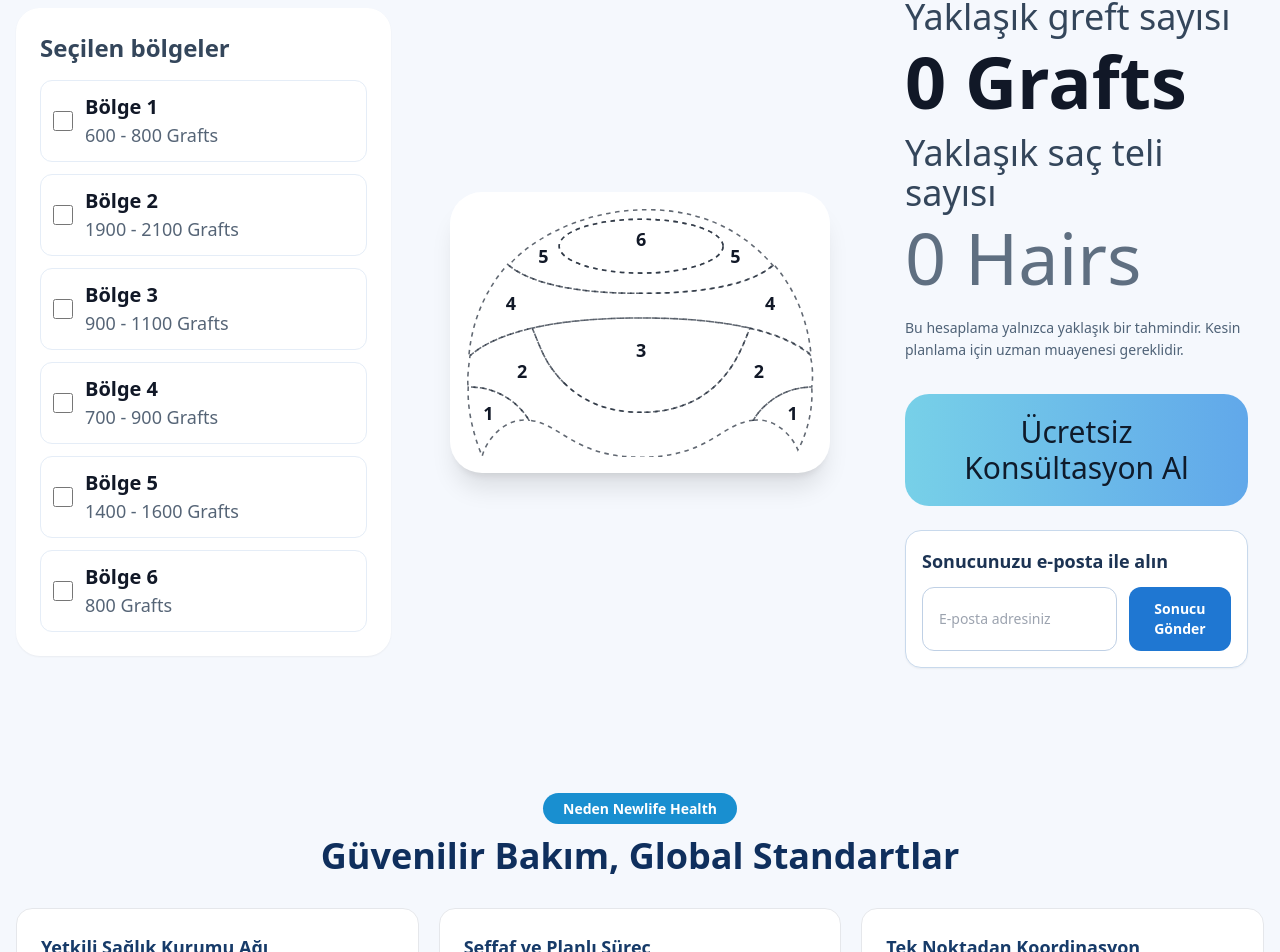
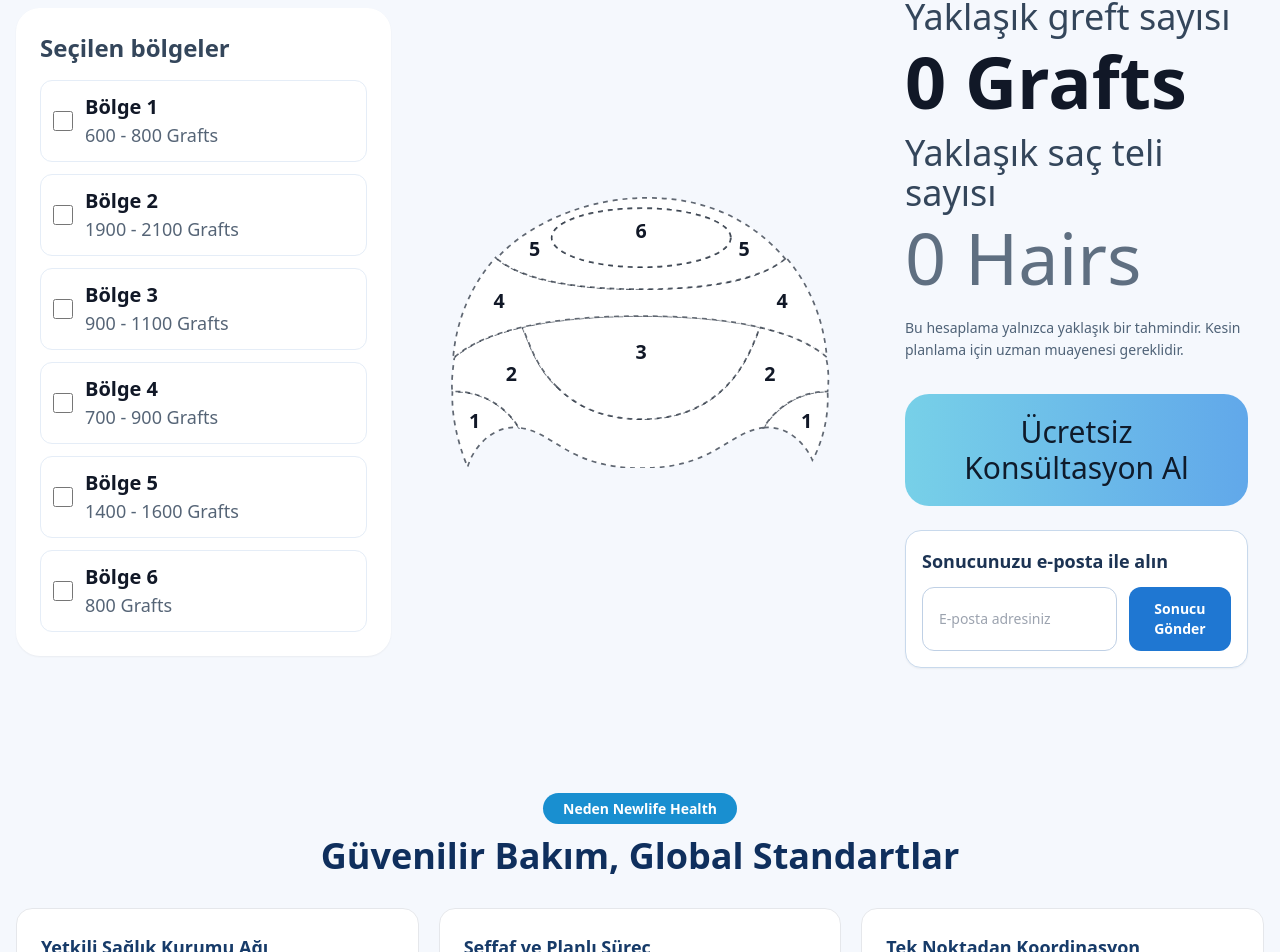
Before and after one commit to ibrahimtkmz/newlifehealth, a Next.js app: page / in a window 1280 px wide. Shown: the part 2515-3467 px from the top of the page. Built offline with nearby package versions, Linux system fonts and the light colour scheme.

Commit message:
Update graft calculator visualization container and fills

```diff
--- a/app/page.jsx
+++ b/app/page.jsx
@@ -634,8 +634,8 @@ export default function HomePage() {
               </div>
             </aside>
 
-            <div className="mx-auto w-full max-w-[380px] rounded-[2rem] bg-white p-4 shadow-xl">
-              <div className="relative aspect-[310/222] overflow-hidden rounded-2xl">
+            <div className="mx-auto w-full max-w-[380px]">
+              <div className="relative aspect-[310/222]">
                 <svg viewBox="0 0 310 222" className="absolute inset-0 h-full w-full" aria-label="Hair loss zones">
                 {zoneConfigs.map((zone) => {
                   const isSelected = selectedZones.includes(zone.id);
@@ -645,7 +645,7 @@ export default function HomePage() {
                       d={zone.path}
                       onClick={() => toggleZone(zone.id)}
                       className="cursor-pointer transition-all duration-200"
-                      fill="transparent"
+                      fill={isSelected ? "rgba(239, 123, 59, 0.18)" : "rgba(255, 255, 255, 0.92)"}
                       stroke={isSelected ? "rgba(239, 123, 59, 0.95)" : "rgba(31, 41, 55, 0.7)"}
                       strokeDasharray="4 4"
                       strokeWidth={isSelected ? "1.8" : "1.4"}
```
